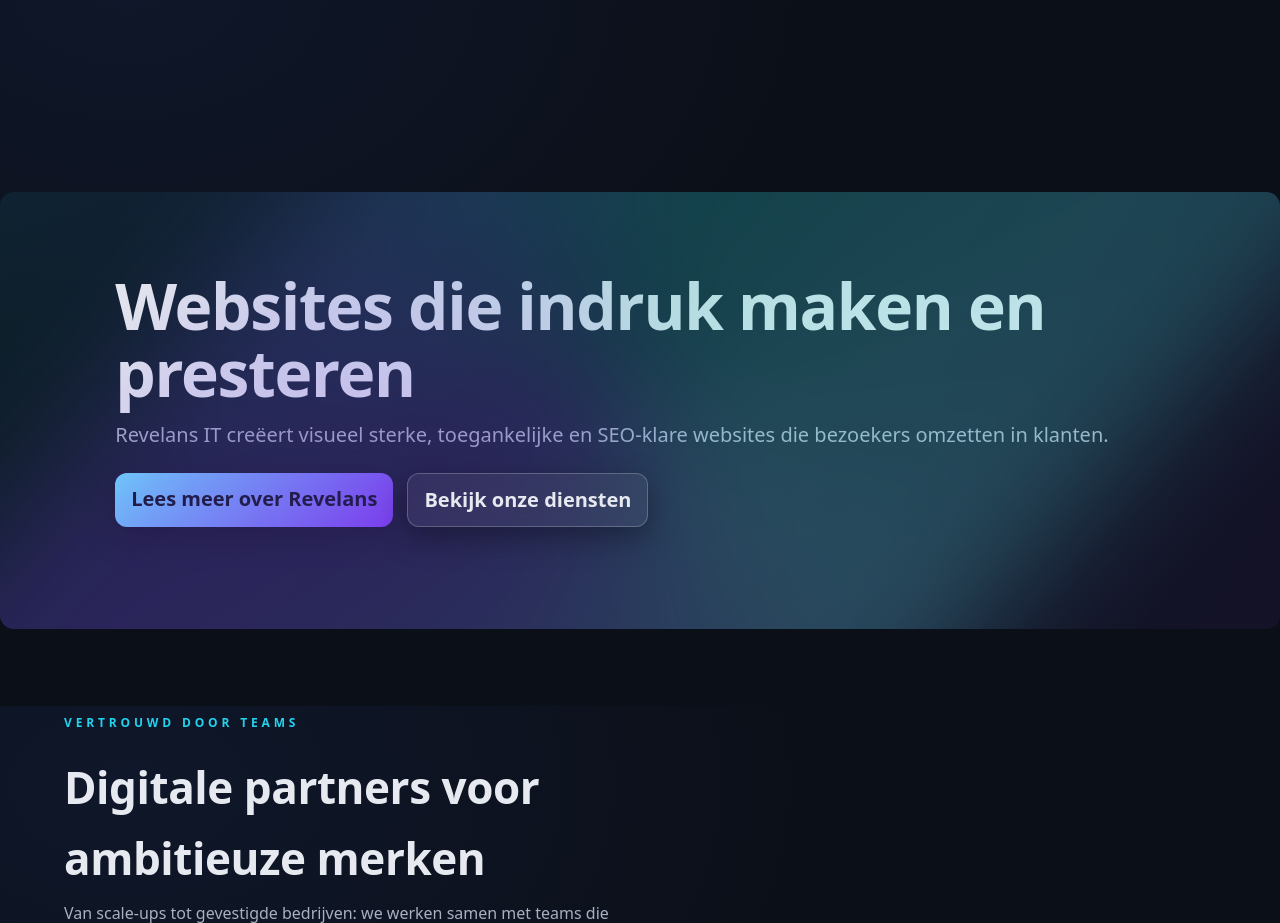
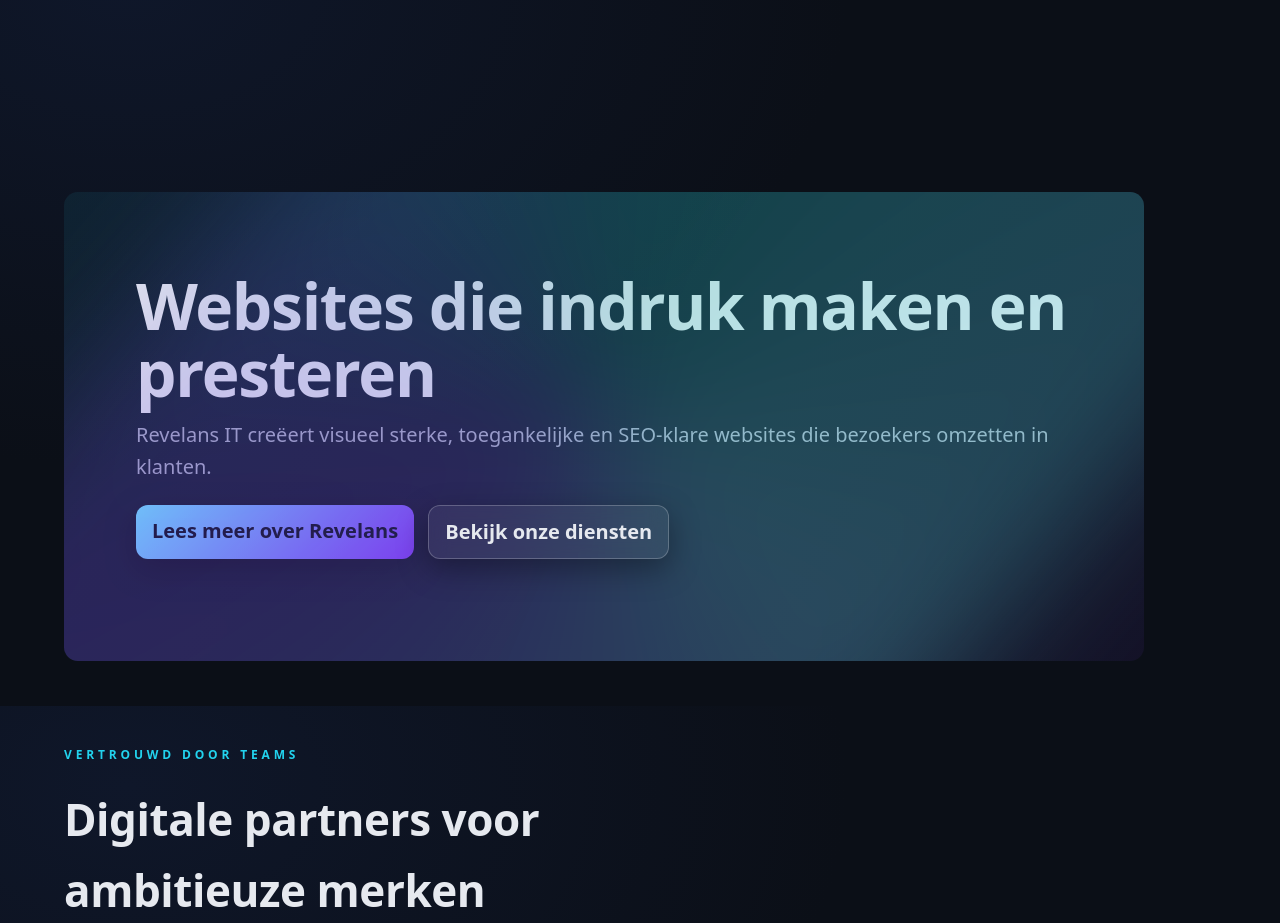
Before and after one commit to RevelansIT/revelansit, a PHP site: page / in a window 1280 px wide. Shown: the part 94-1017 px from the top of the page. Run offline with PHP 8.4, Linux system fonts and the light colour scheme.

Commit message:
Adjust hero layout to avoid full-width block

```diff
--- a/assets/css/styles.css
+++ b/assets/css/styles.css
@@ -68,9 +68,9 @@ main.container{padding-top:clamp(28px, 5vw, 72px)}
 /* Hero */
 .hero{padding:96px 0 56px; text-align:left}
 .hero.gradient-animated{
-  --section-gutter: var(--gutter, clamp(18px, 5vw, 72px));
-  margin-inline: calc(-1 * var(--section-gutter));
-  padding: clamp(48px, 8vw, 80px) calc(var(--section-gutter) + clamp(12px, 4vw, 60px));
+  width:min(100%, 1080px);
+  margin:0 auto 0 0;
+  padding: clamp(48px, 7vw, 80px) clamp(32px, 6vw, 72px);
 }
 .hero h1{font-size: clamp(34px, 6vw, 64px); line-height:1.06; margin:0 0 12px; letter-spacing:-.02em}
 .hero p{font-size: clamp(16px, 2.2vw, 20px); color:var(--muted); margin:0 0 22px}
```
